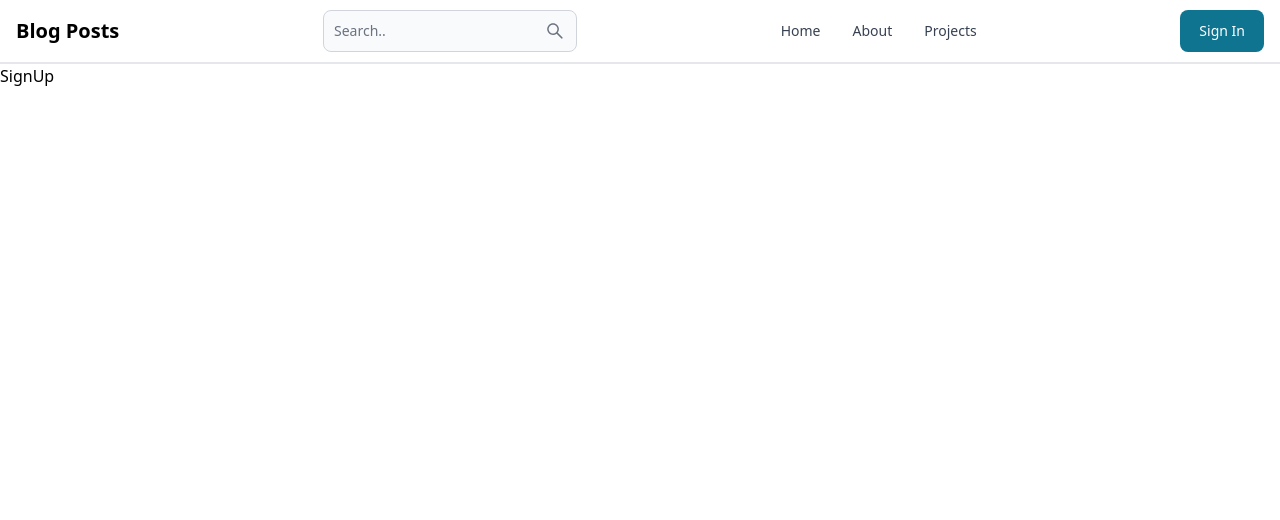
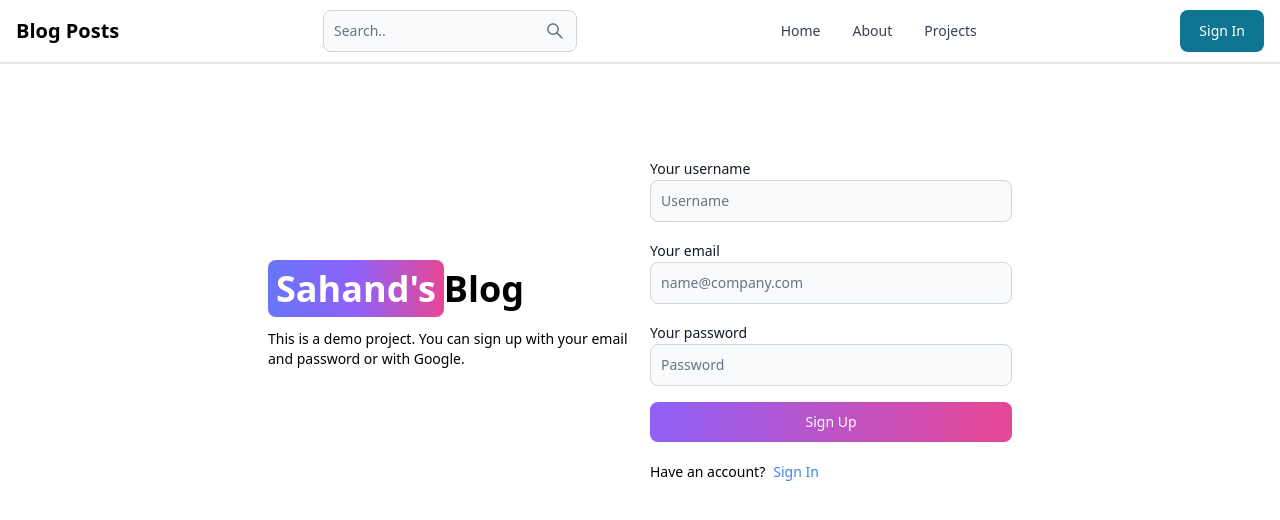
Before and after one commit to Chiluka-Rahul/mern-blog, a React (Vite) app in the folder client/: page /sign-up in a window 1280 px wide. Shown: the top 520 px of the page. Built offline with nearby package versions, Linux system fonts and the light colour scheme.

Commit message:
create sign up page ui

```diff
--- a/client/src/pages/SignUp.jsx
+++ b/client/src/pages/SignUp.jsx
@@ -1,7 +1,117 @@
-import React from 'react'
+import { Alert, Button, Label, Spinner, TextInput } from 'flowbite-react';
+import { useState } from 'react';
+import { Link, useNavigate } from 'react-router-dom';
 
 export const SignUp = () => {
+  const [formData, setFormData] = useState({});
+  const [errorMessage, setErrorMessage] = useState(null);
+  const [loading, setLoading] = useState(false);
+  const navigate = useNavigate();
+  const handleChange = (e) => {
+    setFormData({ ...formData, [e.target.id]: e.target.value.trim() });
+  };
+  const handleSubmit = async (e) => {
+    // e.preventDefault();
+    // if (!formData.username || !formData.email || !formData.password) {
+    //   return setErrorMessage('Please fill out all fields.');
+    // }
+    // try {
+    //   setLoading(true);
+    //   setErrorMessage(null);
+    //   const res = await fetch('/api/auth/signup', {
+    //     method: 'POST',
+    //     headers: { 'Content-Type': 'application/json' },
+    //     body: JSON.stringify(formData),
+    //   });
+    //   const data = await res.json();
+    //   if (data.success === false) {
+    //     return setErrorMessage(data.message);
+    //   }
+    //   setLoading(false);
+    //   if(res.ok) {
+    //     navigate('/sign-in');
+    //   }
+    // } catch (error) {
+    //   setErrorMessage(error.message);
+    //   setLoading(false);
+    // }
+  };
   return (
-    <div>SignUp</div>
+    <div className='min-h-screen mt-20'>
+      <div className='flex p-3 max-w-3xl mx-auto flex-col md:flex-row md:items-center gap-5'>
+        {/* left */}
+        <div className='flex-1'>
+          <Link to='/' className='font-bold dark:text-white text-4xl'>
+            <span className='px-2 py-1 bg-gradient-to-r from-indigo-500 via-purple-500 to-pink-500 rounded-lg text-white'>
+              Sahand's
+            </span>
+            Blog
+          </Link>
+          <p className='text-sm mt-5'>
+            This is a demo project. You can sign up with your email and password
+            or with Google.
+          </p>
+        </div>
+        {/* right */}
+
+        <div className='flex-1'>
+          <form className='flex flex-col gap-4' onSubmit={handleSubmit}>
+            <div>
+              <Label value='Your username' />
+              <TextInput
+                type='text'
+                placeholder='Username'
+                id='username'
+                onChange={handleChange}
+              />
+            </div>
+            <div>
+              <Label value='Your email' />
+              <TextInput
+                type='email'
+                placeholder='name@company.com'
+                id='email'
+                onChange={handleChange}
+              />
+            </div>
+            <div>
+              <Label value='Your password' />
+              <TextInput
+                type='password'
+                placeholder='Password'
+                id='password'
+                onChange={handleChange}
+              />
+            </div>
+            <Button
+              gradientDuoTone='purpleToPink'
+              type='submit'
+              disabled={loading}
+            >
+              {loading ? (
+                <>
+                  <Spinner size='sm' />
+                  <span className='pl-3'>Loading...</span>
+                </>
+              ) : (
+                'Sign Up'
+              )}
+            </Button>
+            {/* <OAuth /> */}
+          </form>
+          <div className='flex gap-2 text-sm mt-5'>
+            <span>Have an account?</span>
+            <Link to='/sign-in' className='text-blue-500'>
+              Sign In
+            </Link>
+          </div>
+          {errorMessage && (
+            <Alert className='mt-5' color='failure'>
+              {errorMessage}
+            </Alert>
+          )}
+        </div>
+      </div>
+    </div>
   )
 }
```
